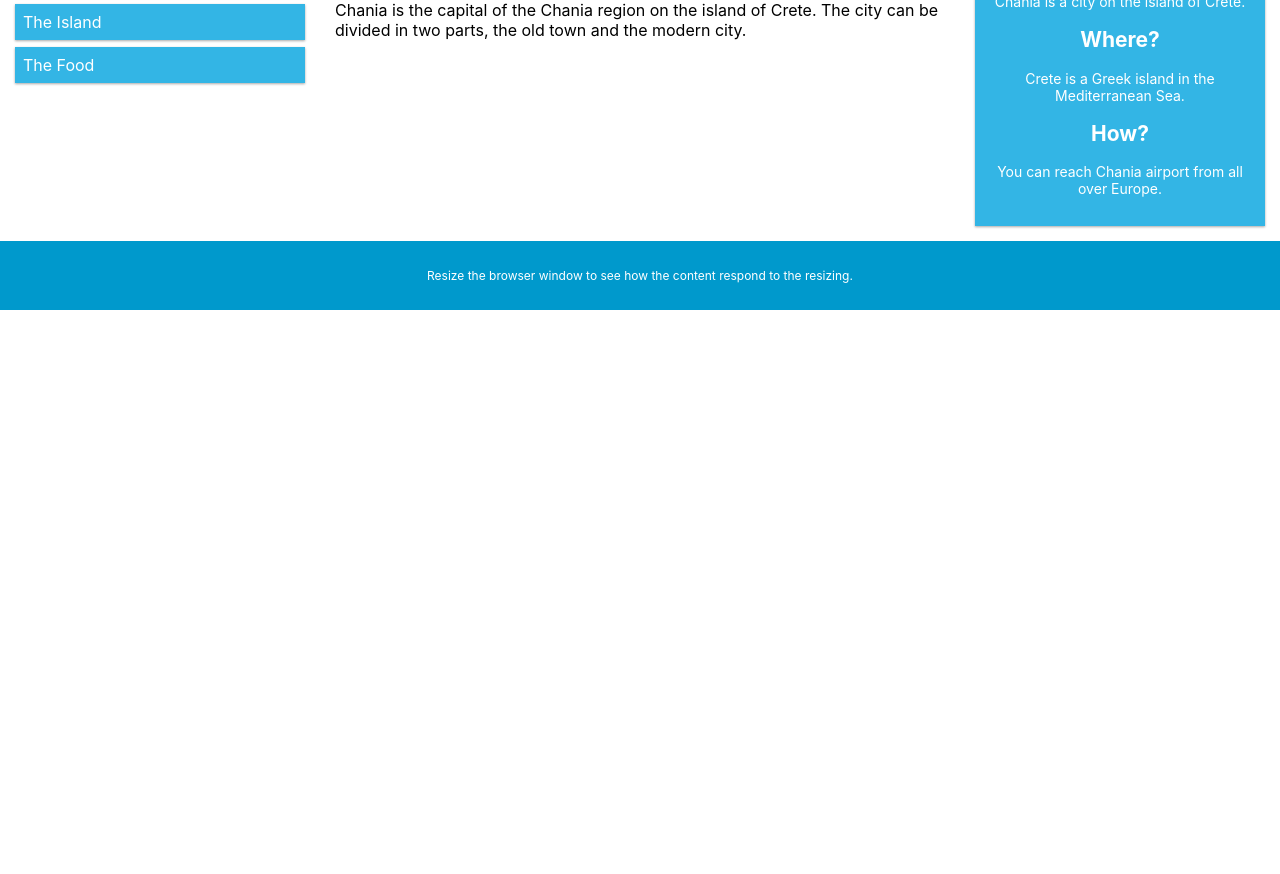
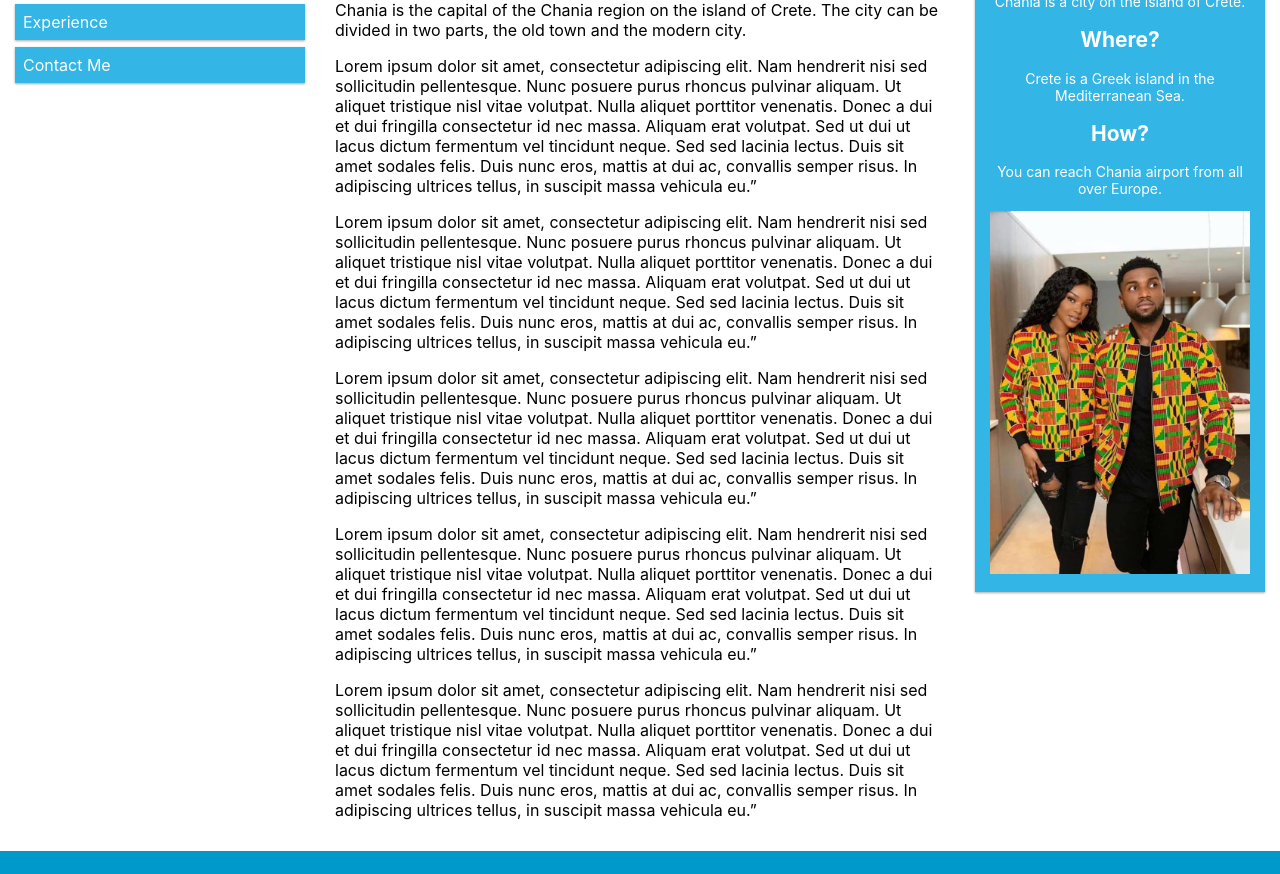
Before and after one commit to adamekissa/myshop, a React app: page / in a window 1280 px wide. Shown: the part 209-1083 px from the top of the page. Before the commit the page ends 800 px from the top, so only its background shows below. Built offline with nearby package versions, Linux system fonts and the light colour scheme.

Commit message:
Steady progress

```diff
--- a/src/Pages/About/About.css
+++ b/src/Pages/About/About.css
@@ -93,3 +93,7 @@
     .col-11 {width: 91.66%;}
     .col-12 {width: 100%;}
   }
+
+  #img {
+      width: 100%;
+  }
--- a/src/Pages/About/index.js
+++ b/src/Pages/About/index.js
@@ -1,41 +1,96 @@
-import "./About.css"
+import "./About.css";
+import pic from "../../images/hi.JPG";
 
 
 function About(){
     return(
         <div>
-            <div class="header">
+            <div className="header">
   <h1>ADAM MOHAMMED</h1>
 </div>
 
-<div class="row">
-  <div class="col-3 col-s-3 menu">
+<div className="row">
+  <div className="col-3 col-s-3 menu">
     <ul>
-      <li>The Flight</li>
-      <li>The City</li>
-      <li>The Island</li>
-      <li>The Food</li>
+      <li> CV </li>
+      <li> Portfolio </li>
+      <li> Experience </li>
+      <li> Contact Me </li>
     </ul>
   </div>
 
-  <div class="col-6 col-s-9">
-    <h1>The City</h1>
+  <div className="col-6 col-s-9">
+    <h1>About Me</h1>
     <p>Chania is the capital of the Chania region on the island of Crete. The city can be divided in two parts, the old town and the modern city.</p>
+    <p>Lorem ipsum dolor sit amet, consectetur adipiscing elit.
+                    Nam hendrerit nisi sed sollicitudin pellentesque. Nunc
+                    posuere purus rhoncus pulvinar aliquam. Ut aliquet tristique
+                    nisl vitae volutpat. Nulla aliquet porttitor venenatis. Donec
+                    a dui et dui fringilla consectetur id nec massa. Aliquam erat
+                    volutpat. Sed ut dui ut lacus dictum fermentum vel tincidunt neque.
+                    Sed sed lacinia lectus. Duis sit amet sodales felis. Duis nunc eros,
+                    mattis at dui ac, convallis semper risus. In adipiscing ultrices
+                    tellus, in suscipit massa vehicula eu.”
+    </p>
+    <p>Lorem ipsum dolor sit amet, consectetur adipiscing elit.
+                    Nam hendrerit nisi sed sollicitudin pellentesque. Nunc
+                    posuere purus rhoncus pulvinar aliquam. Ut aliquet tristique
+                    nisl vitae volutpat. Nulla aliquet porttitor venenatis. Donec
+                    a dui et dui fringilla consectetur id nec massa. Aliquam erat
+                    volutpat. Sed ut dui ut lacus dictum fermentum vel tincidunt neque.
+                    Sed sed lacinia lectus. Duis sit amet sodales felis. Duis nunc eros,
+                    mattis at dui ac, convallis semper risus. In adipiscing ultrices
+                    tellus, in suscipit massa vehicula eu.”
+    </p>
+
+    <p>Lorem ipsum dolor sit amet, consectetur adipiscing elit.
+                    Nam hendrerit nisi sed sollicitudin pellentesque. Nunc
+                    posuere purus rhoncus pulvinar aliquam. Ut aliquet tristique
+                    nisl vitae volutpat. Nulla aliquet porttitor venenatis. Donec
+                    a dui et dui fringilla consectetur id nec massa. Aliquam erat
+                    volutpat. Sed ut dui ut lacus dictum fermentum vel tincidunt neque.
+                    Sed sed lacinia lectus. Duis sit amet sodales felis. Duis nunc eros,
+                    mattis at dui ac, convallis semper risus. In adipiscing ultrices
+                    tellus, in suscipit massa vehicula eu.”
+    </p>
+
+    <p>Lorem ipsum dolor sit amet, consectetur adipiscing elit.
+                    Nam hendrerit nisi sed sollicitudin pellentesque. Nunc
+                    posuere purus rhoncus pulvinar aliquam. Ut aliquet tristique
+                    nisl vitae volutpat. Nulla aliquet porttitor venenatis. Donec
+                    a dui et dui fringilla consectetur id nec massa. Aliquam erat
+                    volutpat. Sed ut dui ut lacus dictum fermentum vel tincidunt neque.
+                    Sed sed lacinia lectus. Duis sit amet sodales felis. Duis nunc eros,
+                    mattis at dui ac, convallis semper risus. In adipiscing ultrices
+                    tellus, in suscipit massa vehicula eu.”
+    </p>
+
+    <p>Lorem ipsum dolor sit amet, consectetur adipiscing elit.
+                    Nam hendrerit nisi sed sollicitudin pellentesque. Nunc
+                    posuere purus rhoncus pulvinar aliquam. Ut aliquet tristique
+                    nisl vitae volutpat. Nulla aliquet porttitor venenatis. Donec
+                    a dui et dui fringilla consectetur id nec massa. Aliquam erat
+                    volutpat. Sed ut dui ut lacus dictum fermentum vel tincidunt neque.
+                    Sed sed lacinia lectus. Duis sit amet sodales felis. Duis nunc eros,
+                    mattis at dui ac, convallis semper risus. In adipiscing ultrices
+                    tellus, in suscipit massa vehicula eu.”
+    </p>
   </div>
 
-  <div class="col-3 col-s-12">
-    <div class="aside">
+  <div className="col-3 col-s-12">
+    <div className="aside">
       <h2>What?</h2>
       <p>Chania is a city on the island of Crete.</p>
       <h2>Where?</h2>
       <p>Crete is a Greek island in the Mediterranean Sea.</p>
       <h2>How?</h2>
       <p>You can reach Chania airport from all over Europe.</p>
+      <img id="img" src={pic}/>
     </div>
   </div>
 </div>
 
-<div class="footer">
+<div className="footer">
   <p>Resize the browser window to see how the content respond to the resizing.</p>
 </div>
         </div>
```
Also changed, not shown: src/Pages/About/hi.JPG (added), src/images/hi.JPG (added).
